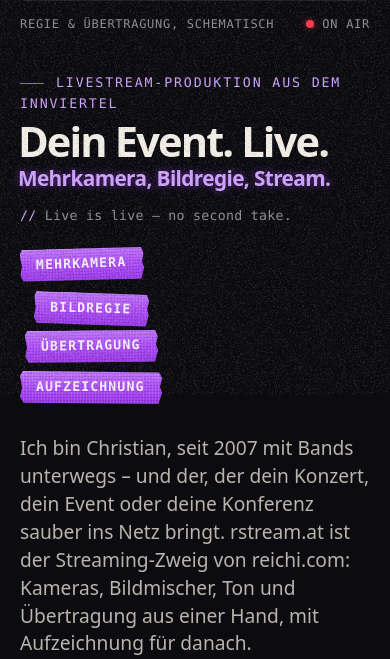
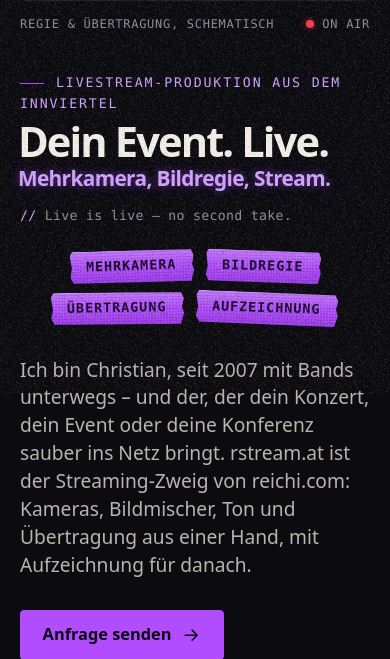
Before and after one commit to reichiClaw/reichi.com, a PHP site: page /rstream/ in a window 390 px wide. Shown: the part 449-1108 px from the top of the page. Run offline with PHP 8.4, Linux system fonts and the light colour scheme.

Commit message:
Phone tape strips flow side by side, centred; darker ink on rstream tape
Co-authored-by: reichiClaw <reichiClaw@users.noreply.github.com>

```diff
--- a/htdocs/rstream/assets/css/rstream.css
+++ b/htdocs/rstream/assets/css/rstream.css
@@ -96,15 +96,15 @@
 }
 .rs-hero__tagline::before { content: "// "; color: var(--accent-ink); }
 .rs-hero .hero__roles { margin-top: 1.5rem; }
-/* Gaffa-Streifen der Leistungen in der Rolle von rstream.at: Violett, helle Tinte darauf */
+/* Gaffa-Streifen der Leistungen in der Rolle von rstream.at: Violett, dunkle Tinte darauf */
 .rs-hero .hero__roles {
   font-size: var(--step--1); /* vier Leistungen passen so in eine Zeile */
   letter-spacing: 0.08em;
   --tape-hi: #c276ff;
   --tape-mid: var(--accent);
   --tape-lo: #9a36ea;
-  --tape-ink: #f6f0ff;
-  --tape-sep: rgba(246, 240, 255, 0.55);
+  --tape-ink: #1a0b2a;
+  --tape-sep: rgba(26, 11, 42, 0.55);
   --tape-weave-light: rgba(255, 255, 255, 0.1);
   --tape-weave-dark: rgba(0, 0, 0, 0.12);
 }
--- a/htdocs/rstream/assets/css/style.css
+++ b/htdocs/rstream/assets/css/style.css
@@ -417,14 +417,18 @@ main:focus { outline: none; }
   left: -0.95rem;
   color: var(--tape-sep);
 }
-/* Schmale Bildschirme: statt eines langen Streifens drei kurze Stücke Tape, untereinander
-   und jedes etwas anders schief geklebt. Gleiche Tape-Optik, Trennstriche entfallen. */
+/* Schmale Bildschirme: statt eines langen Streifens ein kurzes Stück Tape pro Begriff. Die
+   Stücke fließen: was nebeneinander Platz hat, klebt nebeneinander, die Zeilen sind zentriert –
+   ein einzelnes Stück in der letzten Zeile landet damit mittig. Jedes etwas anders schief,
+   Trennstriche entfallen. */
 @media (max-width: 47.99em) {
   .hero__roles {
     display: flex;
-    flex-direction: column;
-    align-items: flex-start;
-    gap: 0.45rem;
+    flex-wrap: wrap;
+    justify-content: center;
+    align-items: center;
+    gap: 0.55rem 0.75rem;
+    width: 100%;
     padding: 0;
     background: none;
     box-shadow: none;
@@ -439,11 +443,12 @@ main:focus { outline: none; }
       linear-gradient(180deg, var(--tape-hi) 0%, var(--tape-mid) 48%, var(--tape-lo) 100%);
     box-shadow: 0 1px 1px rgba(0, 0, 0, 0.45), 0 5px 12px -6px rgba(0, 0, 0, 0.6), inset 0 1px 0 rgba(255, 255, 255, 0.18);
     clip-path: polygon(0% 14%, 2% 0%, 98% 4%, 100% 22%, 98.5% 48%, 100% 66%, 97.5% 100%, 2.5% 96%, 0% 78%, 1.5% 50%);
-    transform-origin: 0 50%;
+    transform-origin: 50% 50%;
   }
-  .hero__roles li:nth-child(1) { rotate: -2deg; }
-  .hero__roles li:nth-child(2) { rotate: 1.4deg; margin-left: 0.9rem; }
-  .hero__roles li:nth-child(3) { rotate: -1deg; margin-left: 0.3rem; }
+  .hero__roles li:nth-child(4n + 1) { rotate: -2deg; }
+  .hero__roles li:nth-child(4n + 2) { rotate: 1.4deg; }
+  .hero__roles li:nth-child(4n + 3) { rotate: -1deg; }
+  .hero__roles li:nth-child(4n + 4) { rotate: 1.8deg; }
   .hero__roles li + li::before { display: none; }
 }
 .hero__intro {
```
Also changed, not shown: htdocs/assets/css/style.css (+14 -9 lines), htdocs/it/assets/css/style.css (+14 -9 lines).
